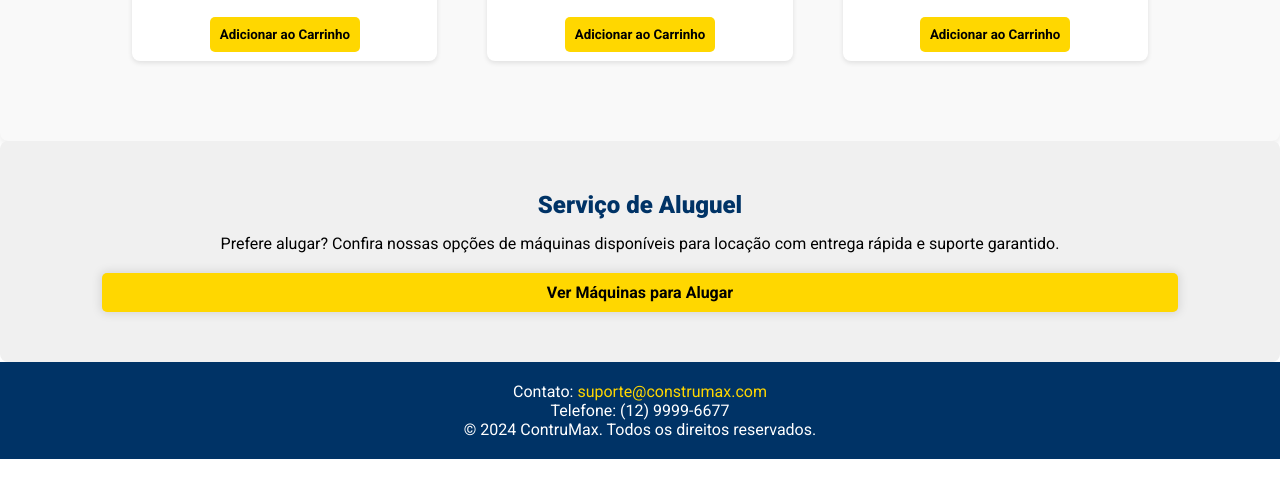
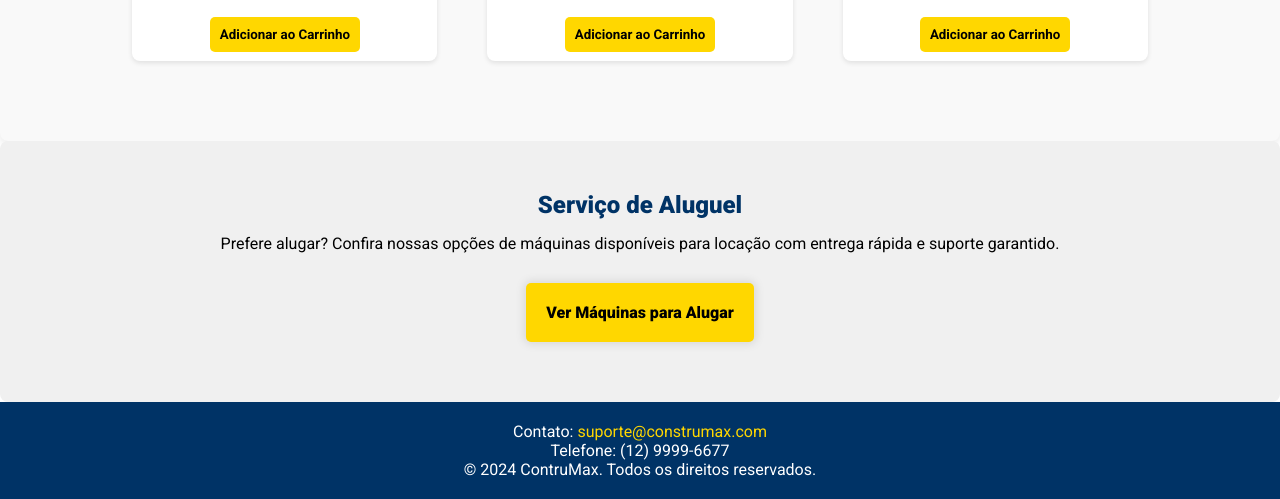
Before and after one commit to JGabrielBoss/Construmax, a plain HTML site: page index.html in a window 1280 px wide. Shown: the part 1025-1524 px from the top of the page. Before the commit the page ends 1484 px from the top, so only its background shows below. Drawn offline with Linux system fonts and the light colour scheme.

Commit message:
Edição do botão na section rent
Edição do botão na section rent

```diff
--- a/index.html
+++ b/index.html
@@ -116,7 +116,9 @@
             <h2 id="title">Serviço de Aluguel</h2>
             <p>Prefere alugar? Confira nossas opções de máquinas disponíveis para locação com entrega rápida e suporte
                 garantido.</p>
-            <a href="#" class="btn-default">Ver Máquinas para Alugar</a>
+            <div>
+                <button class="btn-default">Ver Máquinas para Alugar</button>
+            </div>
         </section>
     </main>
 
--- a/src/styles/catalog.css
+++ b/src/styles/catalog.css
@@ -42,20 +42,3 @@
 .products-item h3 {
     color: #003366;
 }
-
-.btn-secondary {
-    background-color: #FFD700;
-    font-weight: bold;
-    color: black;
-    border: none;
-    padding: 10px;
-    border-radius: 5px;
-    cursor: pointer;
-    margin: 20px;
-    margin-bottom: 30px;
-}
-
-.btn-secondary:hover {
-    background-color: #003366;
-    color: white;
-}
--- a/src/styles/rent.css
+++ b/src/styles/rent.css
@@ -1,8 +1,11 @@
 .rent {
     background-color: #f0f0f0;
     padding: 50px 8%;
+    flex-direction: column;
+    justify-content: center;
+    justify-items: center;
+    text-align: center;
     border-radius: 8px;
-    text-align: center;
 }
 
 .rent h2 {
@@ -14,3 +17,11 @@
     margin-bottom: 20px;
     color: black;
 }
+
+.rent button{
+    display: inline-block;
+    font-weight: 900;
+    font-size: 1rem;
+    margin: 10px;
+    padding: 20px;
+}
--- a/src/styles/styles.css
+++ b/src/styles/styles.css
@@ -66,6 +66,23 @@ section {
     text-decoration: none;
 }
 
+.btn-secondary {
+    background-color: #FFD700;
+    font-weight: bold;
+    color: black;
+    border: none;
+    padding: 10px;
+    border-radius: 5px;
+    cursor: pointer;
+    margin: 20px;
+    margin-bottom: 30px;
+}
+
+.btn-secondary:hover {
+    background-color: #003366;
+    color: white;
+}
+
 .btn-default:hover {
     background-color: #003366;
     /* Azul escuro no hover */
```
